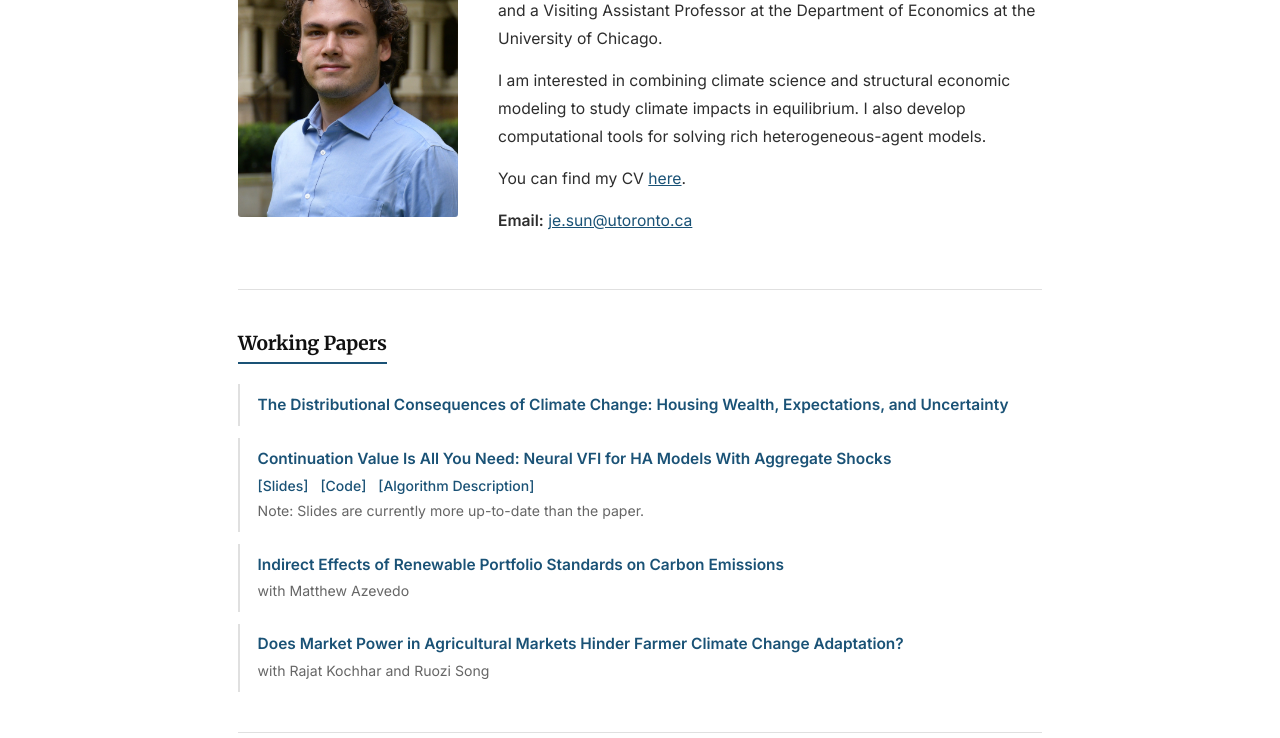
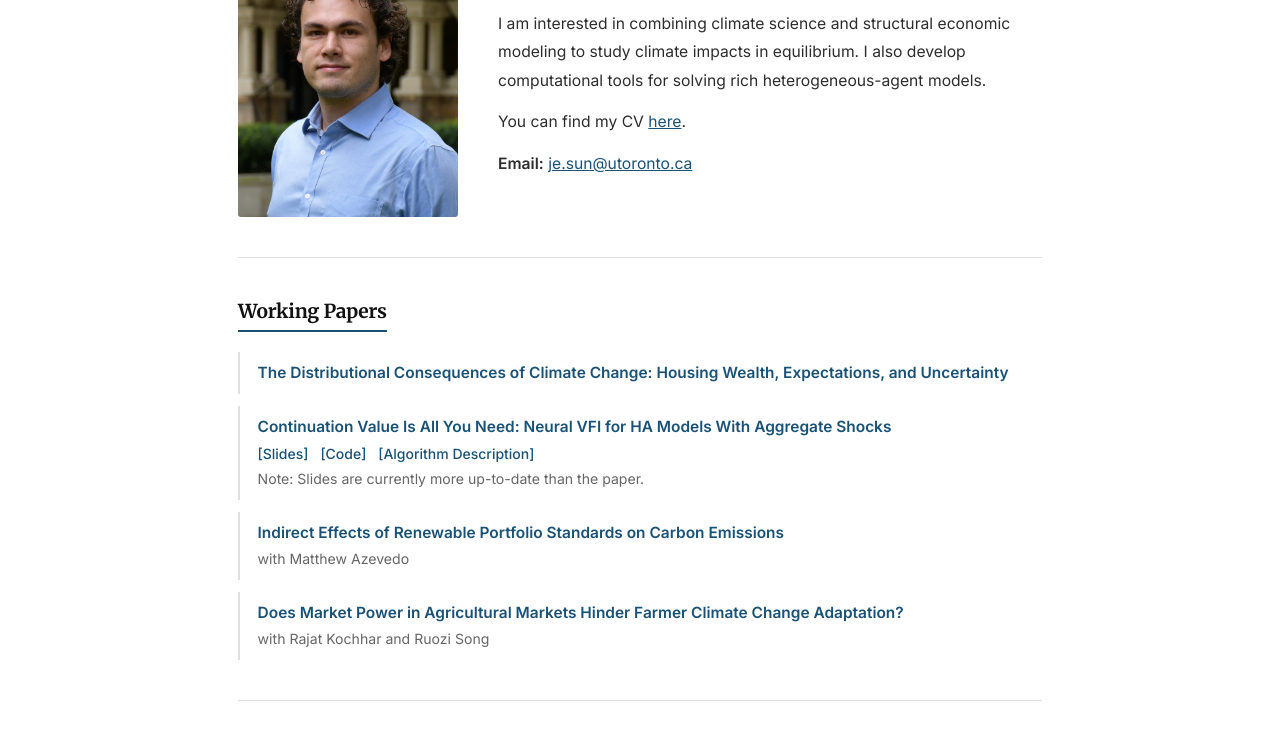
Before and after one commit to jeffreyesun/jeffreyesun.github.io, a plain HTML site: page index.html in a window 1280 px wide. Shown: the part 177-915 px from the top of the page. Drawn offline with Linux system fonts and the light colour scheme.

Commit message:
chicago visit over

```diff
--- a/index.html
+++ b/index.html
@@ -42,7 +42,7 @@
       <div class="about-bio">
         <h1 class="about-name">Jeffrey E. Sun</h1>
         <div class="about-body">
-          <p>I am an Assistant Professor of Economics at the University of Toronto and a Visiting Assistant Professor at the Department of Economics at the University of Chicago.</p>
+          <p>I am an Assistant Professor of Economics at the University of Toronto.</p>
           <p>I am interested in combining climate science and structural economic modeling to study climate impacts in equilibrium. I also develop computational tools for solving rich heterogeneous-agent models.</p>
           <p>You can find my CV <a href="https://www.jeffreyesun.com/CV.pdf">here</a>.</p>
           <p><strong>Email:</strong> <a href="mailto:je.sun@utoronto.ca">je.sun@utoronto.ca</a></p>
```
